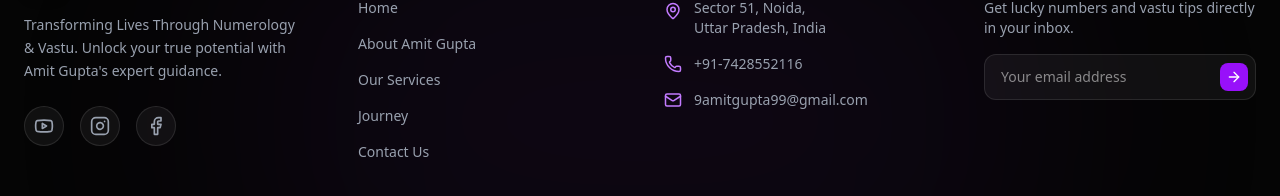
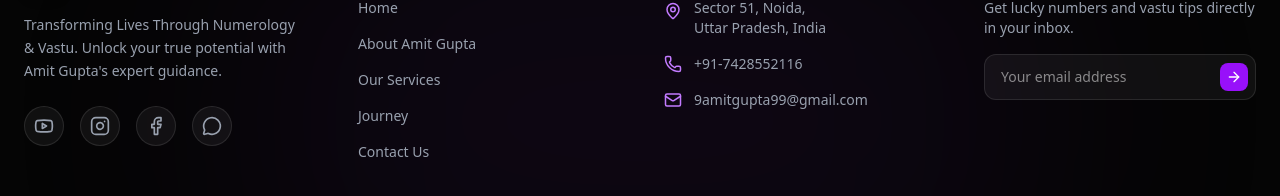
Before and after one commit to amansinha44/happinessccreattions, a React (Vite) app: page /contact in a window 1280 px wide. Shown: the part 1579-1775 px from the top of the page. Built offline with nearby package versions, Linux system fonts and the light colour scheme.

Commit message:
Update Footer.jsx

```diff
--- a/src/components/Footer.jsx
+++ b/src/components/Footer.jsx
@@ -1,6 +1,6 @@
 import React from 'react';
 import { Link } from 'react-router-dom';
-import { Facebook, Instagram, Youtube, Mail, Phone, MapPin, ArrowRight } from 'lucide-react';
+import { Facebook, Instagram, Youtube, Mail, Phone, MapPin, ArrowRight, MessageCircle } from 'lucide-react'; // MessageCircle added
 
 const Footer = () => {
   return (
@@ -26,6 +26,8 @@ const Footer = () => {
               <SocialIcon icon={<Youtube size={20} />} href="https://www.youtube.com/@happinessccreattions9" color="hover:bg-red-600" />
               <SocialIcon icon={<Instagram size={20} />} href="https://www.instagram.com/happinessccreattions/" color="hover:bg-pink-600" />
               <SocialIcon icon={<Facebook size={20} />} href="https://www.facebook.com/9amitgupta" color="hover:bg-blue-600" />
+              {/* WhatsApp Added Here */}
+              <SocialIcon icon={<MessageCircle size={20} />} href="https://whatsapp.com/channel/0029VbBwGqG6LwHtOqjVnu3h" color="hover:bg-green-600" />
             </div>
           </div>
 
```
